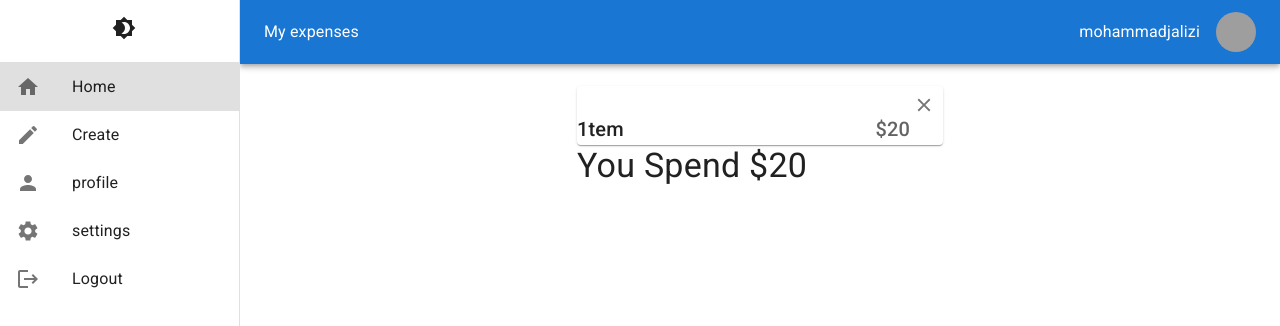
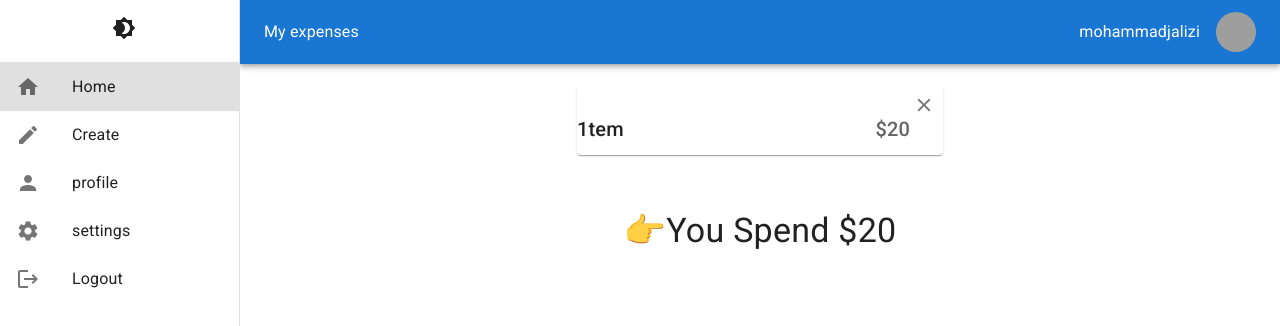
Before and after one commit to mohammadjalizi/Material-UI-project-1-, a React (Create React App) app: page / in a window 1280 px wide. Shown: the top 326 px of the page. Built offline with nearby package versions, Linux system fonts and the light colour scheme; data requests are answered from the project's data file; grey boxes are pictures that could not be loaded.

Commit message:
added project

```diff
--- a/src/pages/Home/Home.jsx
+++ b/src/pages/Home/Home.jsx
@@ -23,9 +23,9 @@ return(
 
   <Paper
 
-  key={item.id}   sx={{width:"366px",display:'flex',justifyContent:'space-between',mt:'22px',pt:'27px',position:'relative'}}>
+  key={item.id}   sx={{width:"366px",display:'flex',justifyContent:'space-between',   mt:'22px',pt:'27px',position:'relative'}}>
 
-<Typography variant="h6" > {item.title}</Typography>
+<Typography sx={{mb:"10px"}} variant="h6" > {item.title}</Typography>
 <Typography variant="h6" sx={{mr:'33px',fontWeight:500,opacity:'0.7'}} > ${item.price}</Typography>
 <IconButton onClick={()=>{
 fetch(`http://localhost:3100/mydata/${item.id}`,{method: "DELETE"})
@@ -39,7 +39,7 @@ fetch(`http://localhost:3100/mydata/${item.id}`,{method: "DELETE"})
 
 })}
 
-<Typography variant="h4" > You Spend ${totalprice} </Typography>
+<Typography  mt='55px'  textAlign="center"   variant="h4" > 👉You Spend ${totalprice} </Typography>
 
    </Box>
   )
```
